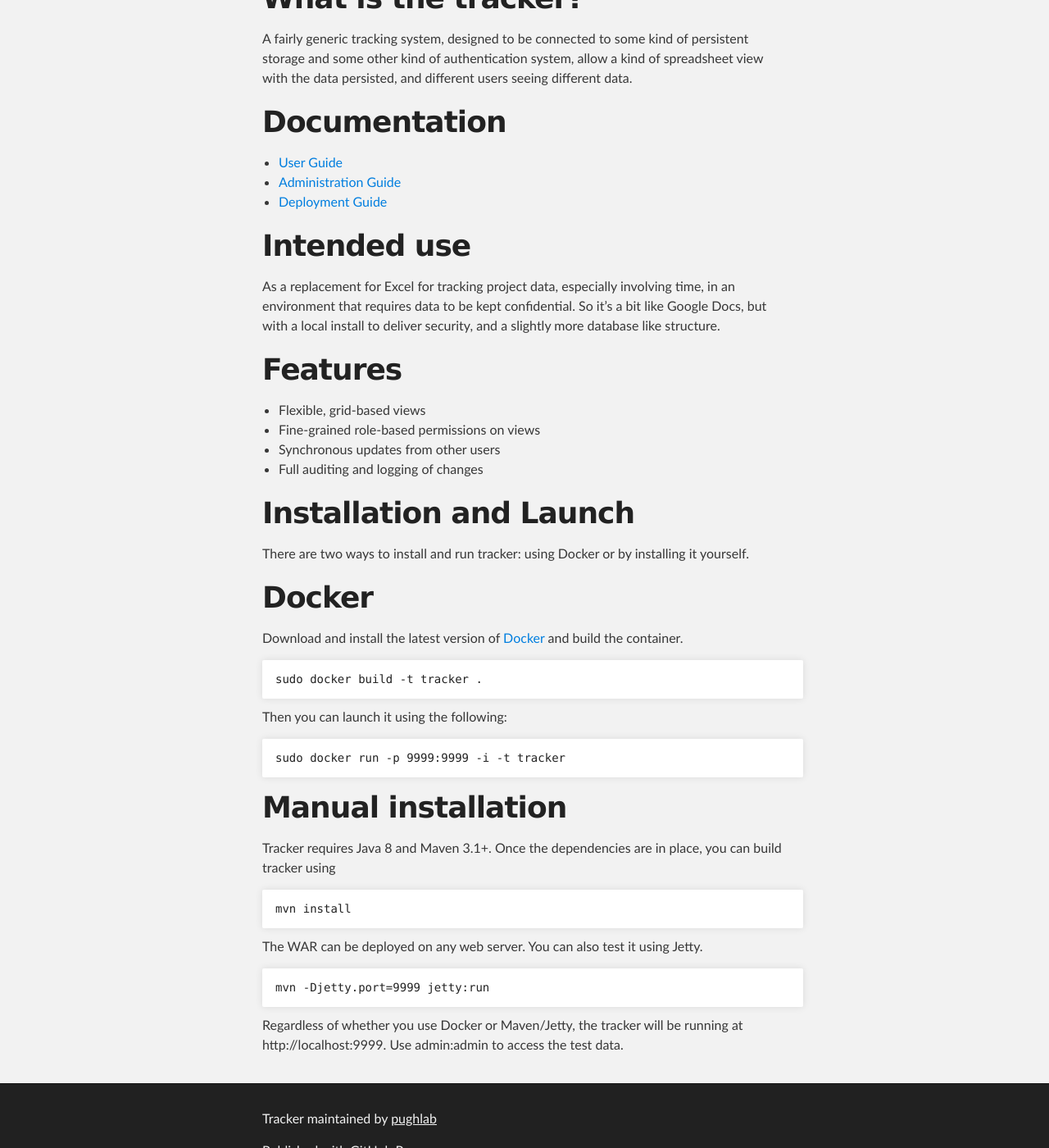
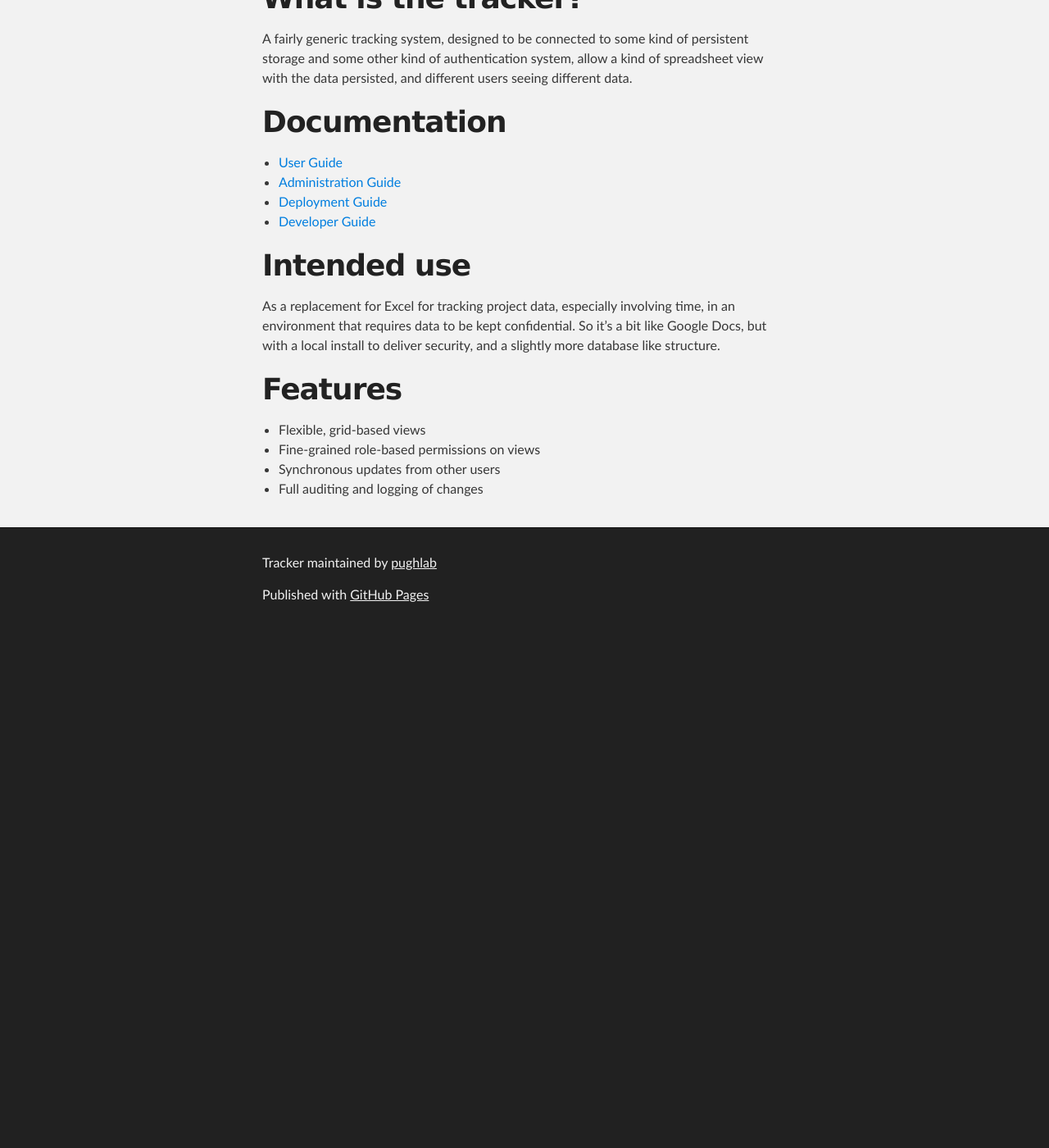
Before and after one commit to pughlab/tracker, a Jekyll site: the page built from index.md, in a window 1280 px wide and 1400 px high, scrolled down 289 px. Shown: the whole window at 82% size. Built offline with Jekyll 4.4.1, drawn with Linux system fonts in a browser that asks for light colours; after the commit the page ends 1061 px from its top, so only the background shows below that.

Commit message:
Migrated content into a new developer guide

```diff
--- a/index.md
+++ b/index.md
@@ -13,6 +13,7 @@
  * [User Guide](pages/user-guide.html)
  * [Administration Guide](pages/admin-guide.html)
  * [Deployment Guide](pages/deployment-guide.html)
+ * [Developer Guide](pages/developer-guide.html)
 
 # Intended use
 
@@ -27,34 +28,3 @@
  * Fine-grained role-based permissions on views
  * Synchronous updates from other users
  * Full auditing and logging of changes
-
-
-# Installation and Launch
-
-There are two ways to install and run tracker: using Docker or by installing it
-yourself.
-
-# Docker
-
-Download and install the latest version of [Docker](http://docker.com) and
-build the container.
-
-    sudo docker build -t tracker .
-
-Then you can launch it using the following:
-
-    sudo docker run -p 9999:9999 -i -t tracker
-
-# Manual installation
-
-Tracker requires Java 8 and Maven 3.1+. Once the dependencies are in place,
-you can build tracker using
-
-    mvn install
-
-The WAR can be deployed on any web server. You can also test it using Jetty.
-
-    mvn -Djetty.port=9999 jetty:run
-
-Regardless of whether you use Docker or Maven/Jetty, the tracker will be running
-at http://localhost:9999. Use admin:admin to access the test data.
```
Also changed, not shown: pages/developer-guide.md (added, +33 -0 lines).
